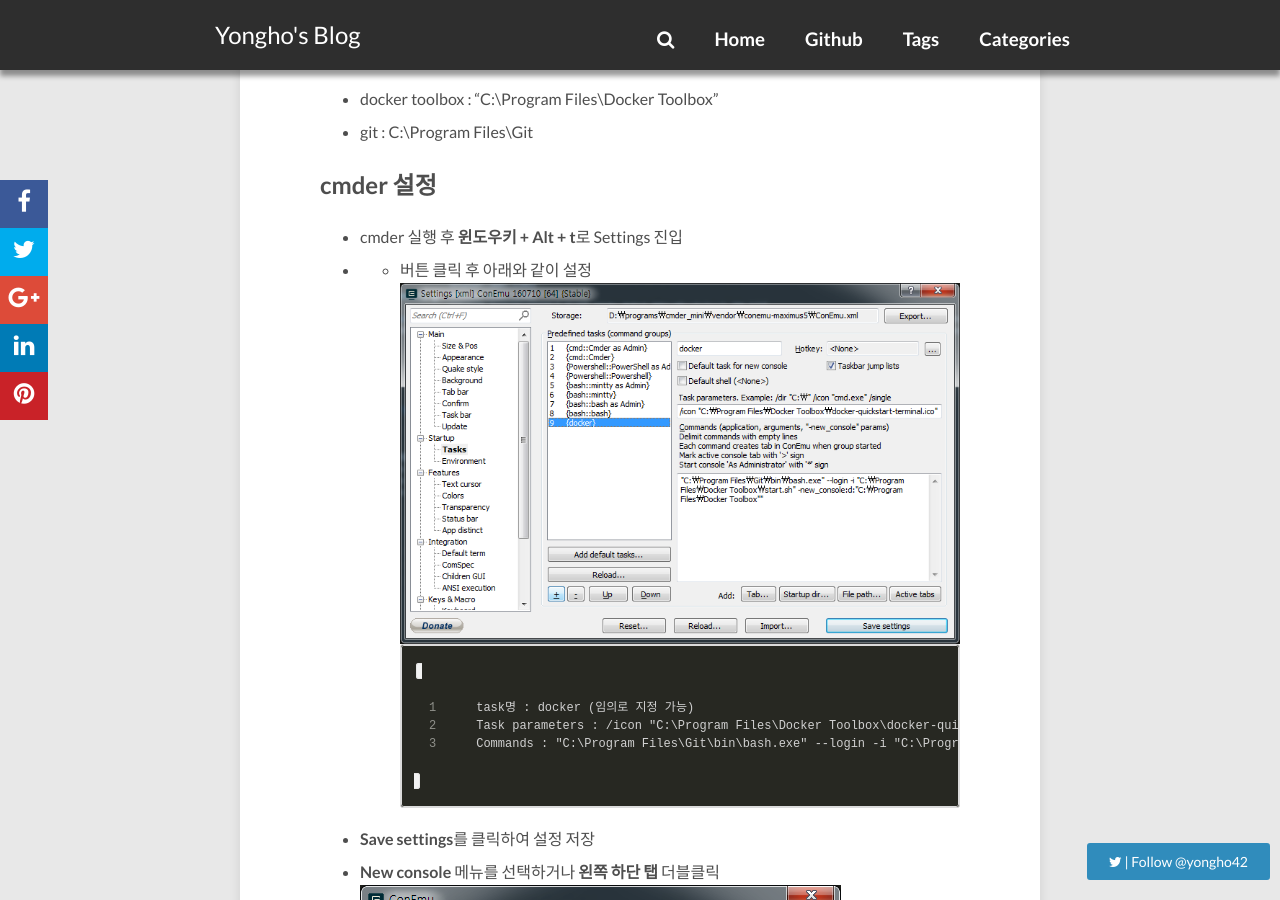
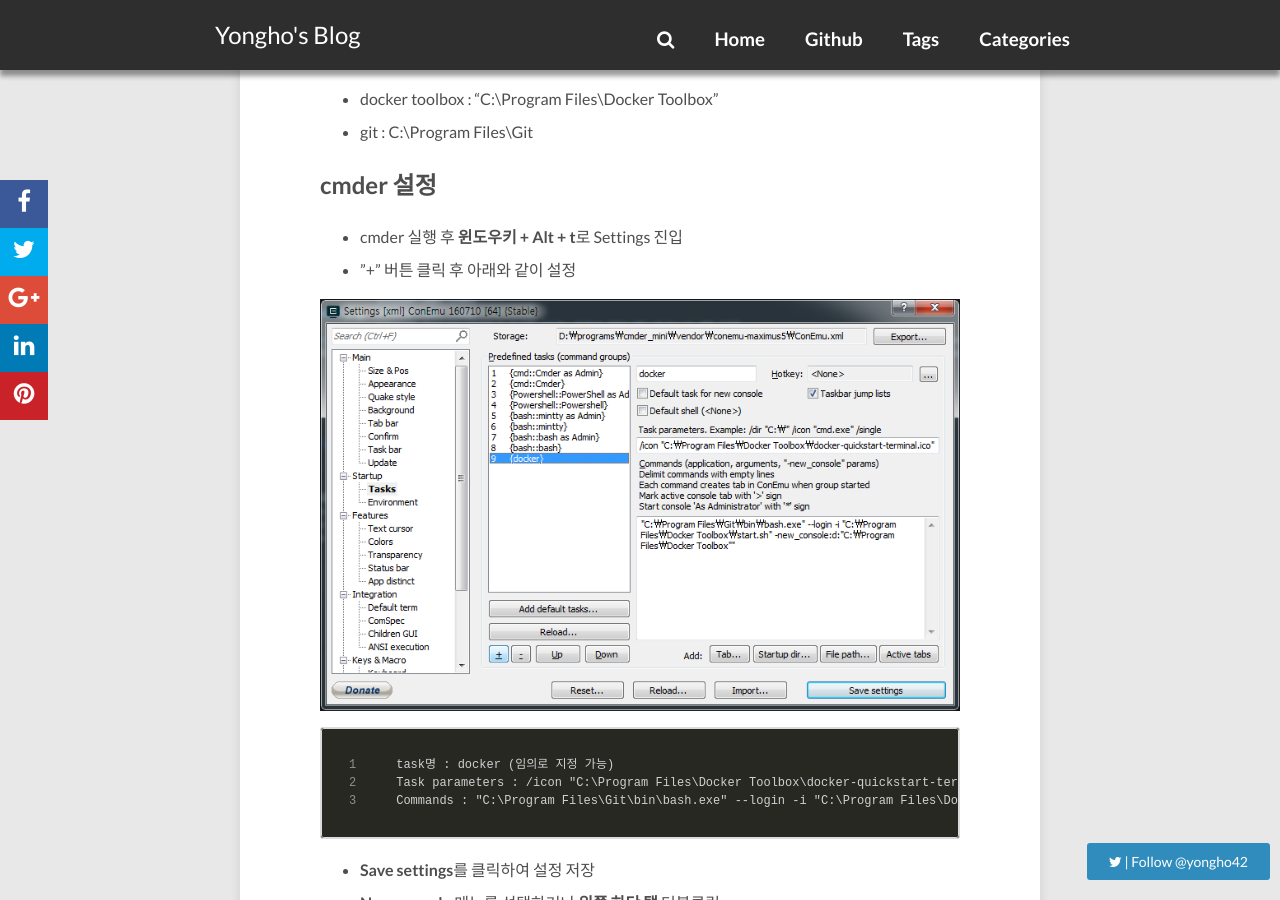
Before and after one commit to YonghoChoi/yonghochoi.github.io, a Jekyll site: the page built from _posts/2017-01-02-docker-terminal-from-cmder.md, in a window 1280 px wide and 900 px high, scrolled down 649 px. Built offline with Jekyll 4.4.1, drawn with Linux system fonts in a browser that asks for light colours; nearby versions of some CDN libraries; comment, search, counter and statistics services are not loaded.

Commit message:
Windows에서 cmder로 docker terminal 사용
레이아웃 잘못된 부분 수정

````diff
--- a/_posts/2017-01-02-docker-terminal-from-cmder.md
+++ b/_posts/2017-01-02-docker-terminal-from-cmder.md
@@ -19,8 +19,10 @@
 ## cmder 설정
 
 * cmder 실행 후 **윈도우키 + Alt + t**로 Settings 진입
-* + 버튼 클릭 후 아래와 같이 설정
-  ![](http://yonghochoi.github.io/images/docker/cmder_for_docker_1.png)
+* "+" 버튼 클릭 후 아래와 같이 설정
+
+![](http://yonghochoi.github.io/images/docker/cmder_for_docker_1.png)
+
 ```
 task명 : docker (임의로 지정 가능)
 Task parameters : /icon "C:\Program Files\Docker Toolbox\docker-quickstart-terminal.ico"
@@ -28,5 +30,7 @@
 ```
 * **Save settings**를 클릭하여 설정 저장
 * **New console** 메뉴를 선택하거나 **왼쪽 하단 탭** 더블클릭
-  ![](http://yonghochoi.github.io/images/docker/cmder_for_docker_2.png)
+
+![](http://yonghochoi.github.io/images/docker/cmder_for_docker_2.png)
+
 * console을 선택하는 드롭다운 메뉴에서 **docker** 선택 후 **Start**
````
